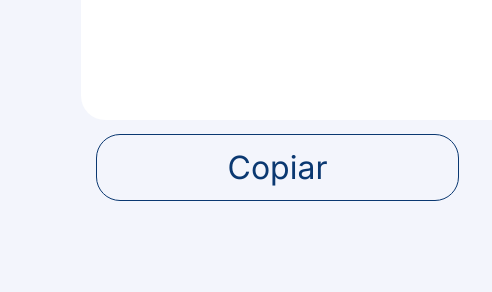
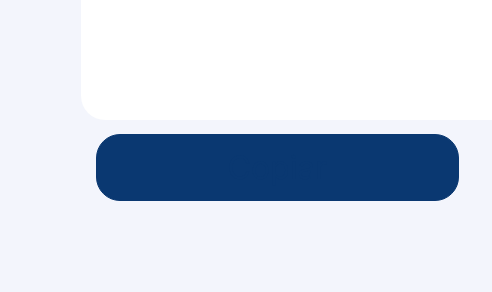
Before and after one commit to Ceronluisg/Encriptadortxt, a plain HTML site: page index.html in a window 1280 px wide. Shown: the part 709-1001 px from the top of the page, 788-1280 px from the left. Drawn offline with Linux system fonts and the light colour scheme.

Commit message:
corrigiendo color btn copiar

```diff
--- a/style.css
+++ b/style.css
@@ -78,6 +78,7 @@ main {
 }
 
 .btn-copiar {
+  background-color: #0a3871;
   border: 1px solid #0a3871;
   border-radius: 24px;
   color: #0a3871;
```
